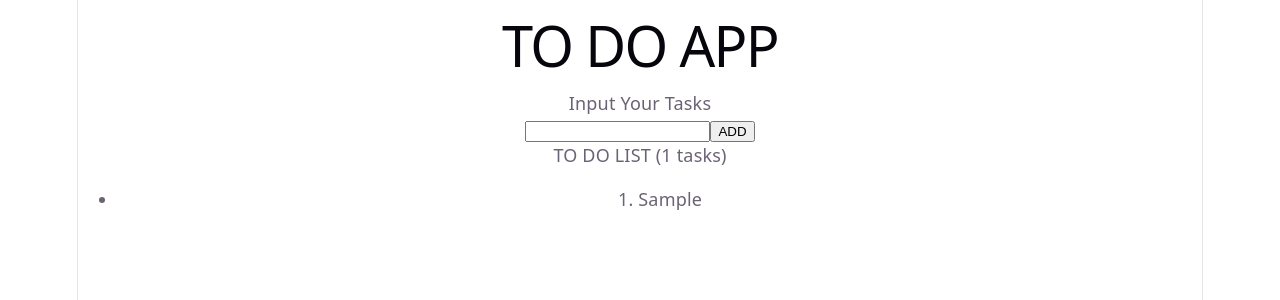
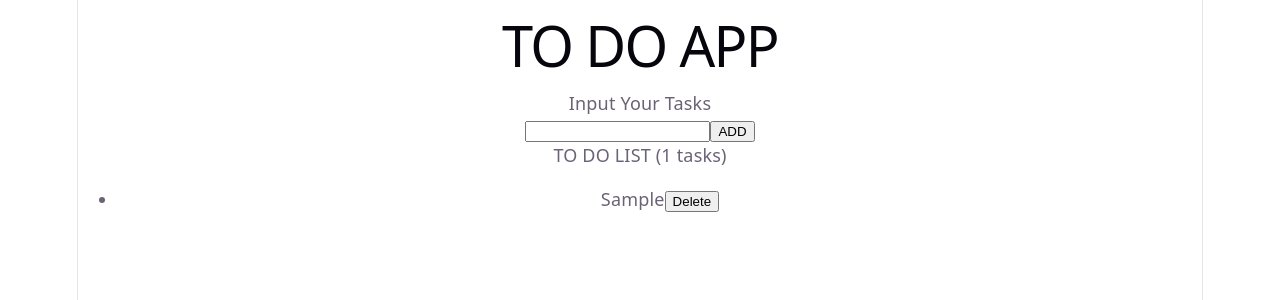
Before and after one commit to MarkAra7/ReactToDo, a React (Vite) app: page / in a window 1280 px wide. Both pictures are taken after typing "Sample" into the empty fields and a click on the button "ADD". Shown: the top 300 px of the page. Built offline with nearby package versions, Linux system fonts and the light colour scheme.

Commit message:
Add delete functionality for todo items

```diff
--- a/src/App.jsx
+++ b/src/App.jsx
@@ -5,16 +5,18 @@ import './App.css'
 
 
 function App() {
-   const [todolist, setTodolist] = useState([]);
-   const [x, setX] = useState('');
+  const [todolist, setTodolist] = useState([]);
+  const [x, setX] = useState('');
+  let [id, setID] = useState(1);
 
   return (
     <>
       <h1>TO DO APP</h1>
       <form onSubmit={(e) => {
         e.preventDefault()
-        setTodolist([...todolist, x])
-        setX('')
+        setID(id + 1)
+        setTodolist([...todolist, { id: id, task: x }]);
+        setX('');
       }}>
         <label htmlFor="task">Input Your Tasks</label><br></br>
         <input id="task" name='task' type='task' value={x} onChange={e => setX(e.target.value)}></input>
@@ -27,9 +29,12 @@ function App() {
         <p className="empty">No tasks yet — add your first one above!</p>
       ) : (
         <ul className="todo-list">
-          {todolist.map((tolist, index) => (
-            <li key={index} className="todo-item">
-              <span className="todo-text">{index + 1}. {tolist}</span>
+          {todolist.map(tolist => (
+            <li key={tolist.id} className="todo-item">
+              <span className="todo-text">{tolist.task}</span>
+              <button id={tolist.id} className="delete-btn" onClick={() => {
+                setTodolist(todolist.filter((item) => item.id !== tolist.id));
+              }}>Delete</button>
             </li>
           ))}
         </ul>
```
Also changed, not shown: package.json (+6 -2 lines), 1 other file (tests, documents, lock files or other folders).
